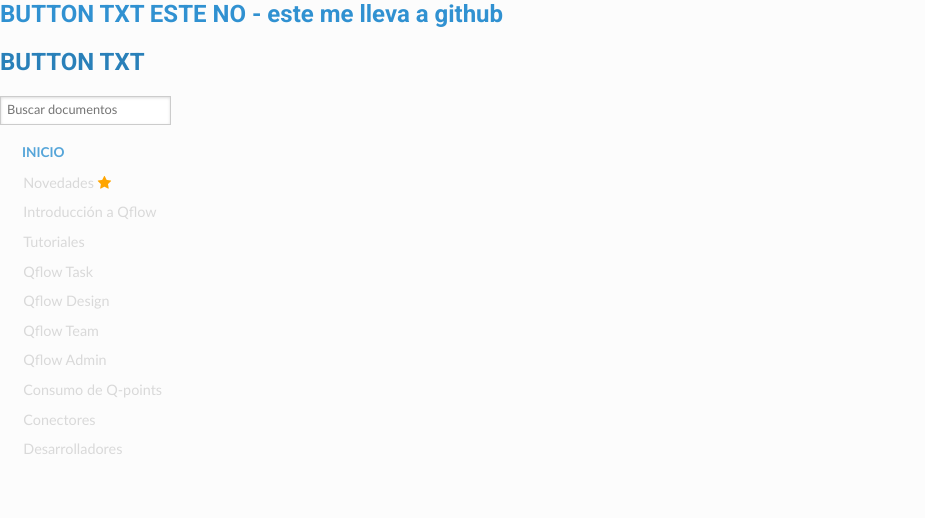
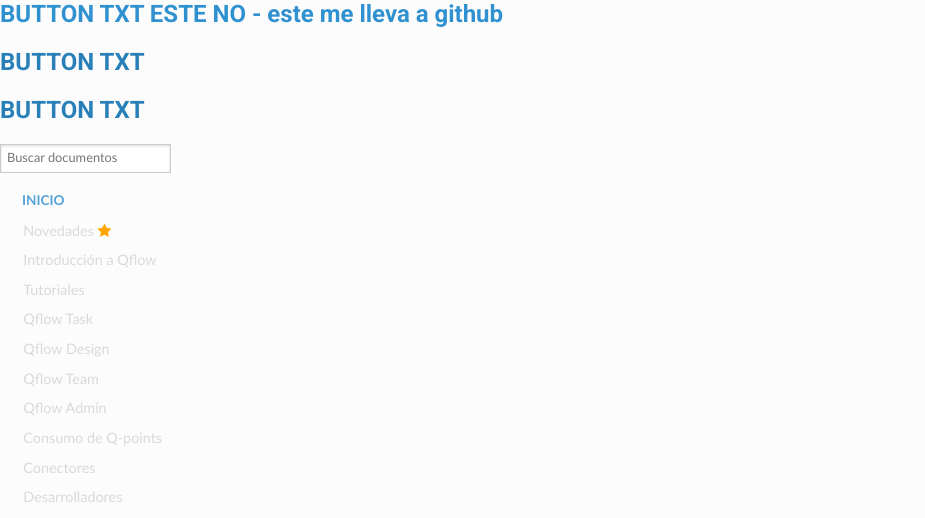
Before and after one commit to lcampiotti/test-wordpress, a plain HTML site: page index.html in a window 1280 px wide. Shown: the top 518 px of the page, without its empty margins (0-925 px from the left). Drawn offline with Linux system fonts and the light colour scheme.

Commit message:
Update index.html

```diff
--- a/index.html
+++ b/index.html
@@ -53,33 +53,34 @@
   </a>
 </h2>
 
-<div id="contenido-html"></div>
+<h2>
+  <a href="#"
+     rel="index"
+     onclick="cambiarTexto(this, 'https://raw.githubusercontent.com/lcampiotti/test-wordpress/main/03-AppBPM.html'); return false;">
+     BUTTON TXT
+  </a>
+</h2>
 
 <script>
-function cargarHTML(url, link) {
-  // Cambia el texto del enlace mientras carga
+function cambiarTexto(link, url) {
+  // Mientras "carga"
   link.textContent = 'Cargando...';
 
+  // Simula que se carga algo (fetch es opcional, sirve solo si querés verificar el enlace)
   fetch(url)
-    .then(response => response.text())
-    .then(html => {
-      // Si el archivo tiene <body>, tomamos solo su contenido
-      const bodyMatch = html.match(/<body[^>]*>([\s\S]*)<\/body>/i);
-      document.getElementById('contenido-html').innerHTML = bodyMatch ? bodyMatch[1] : html;
-
-      // Cambia el texto del link al nombre del archivo
+    .then(response => {
+      if (!response.ok) throw new Error('No se pudo cargar');
+      // Extrae solo el nombre del archivo del URL
       const nombreArchivo = url.split('/').pop();
       link.textContent = nombreArchivo;
     })
     .catch(err => {
-      document.getElementById('contenido-html').innerHTML = "<p>Error al cargar el archivo.</p>";
       link.textContent = 'Error';
       console.error(err);
     });
 }
 </script>
 
-    </div>
 
 
 
```
